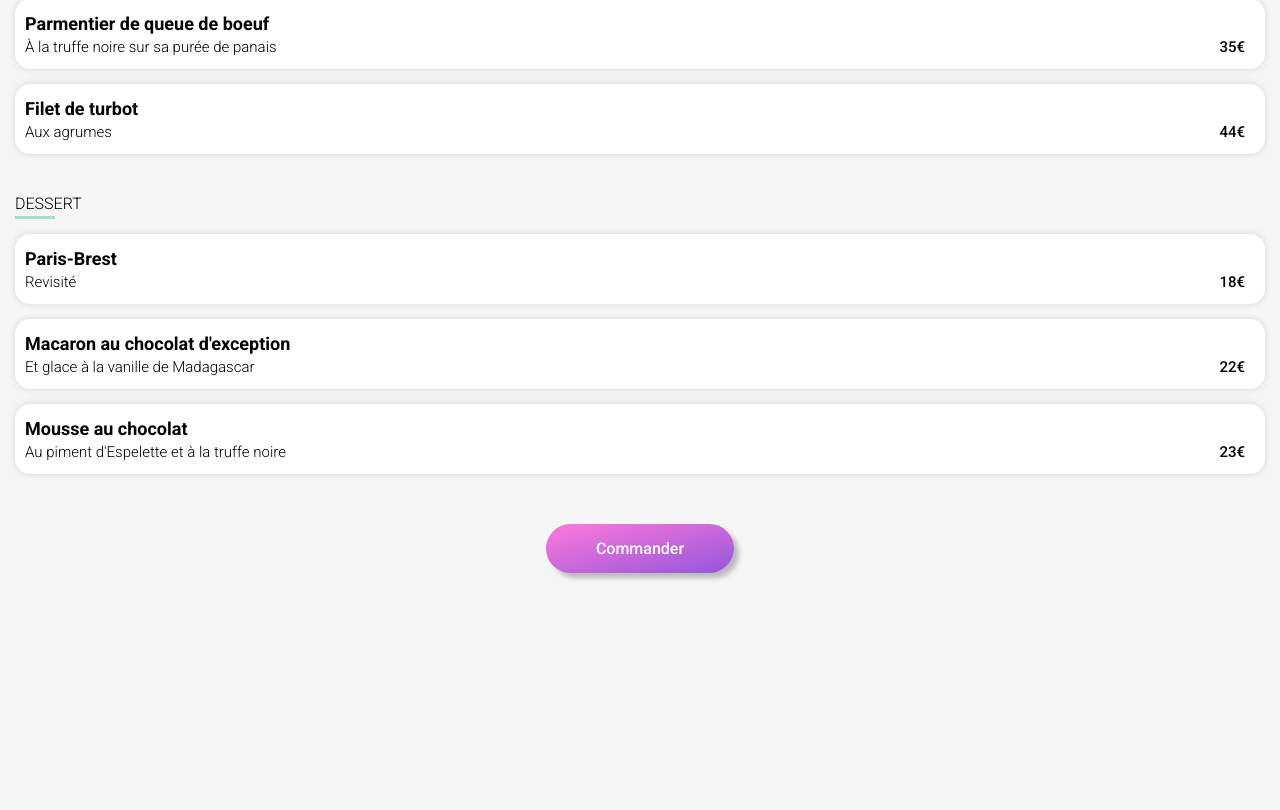
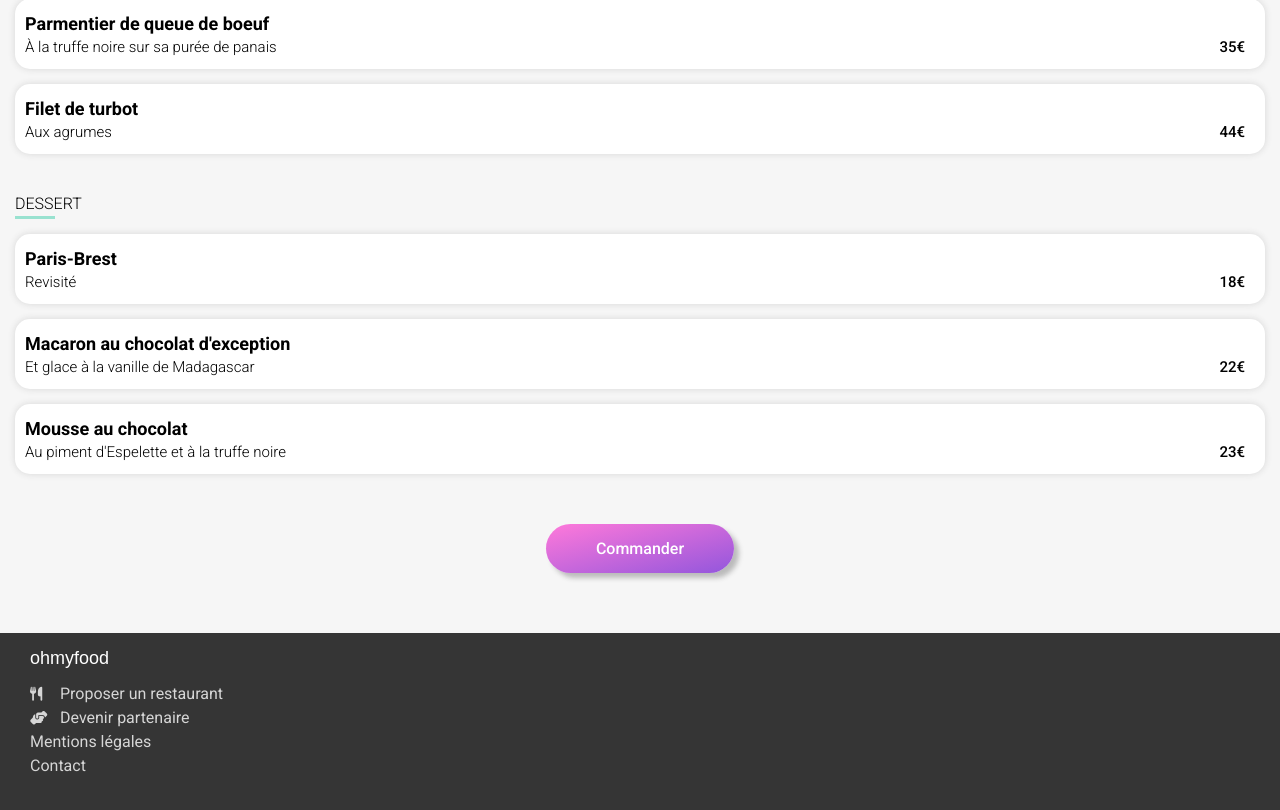
Before and after one commit to Barsat06/OhMyFood, a plain HTML site: page lapalettedugout.html in a window 1280 px wide. Shown: the part 846-1656 px from the top of the page. Before the commit the page ends 1479 px from the top, so only its background shows below. Drawn offline with Linux system fonts and the light colour scheme; a web font is replaced by a local one.

Commit message:
Ajout du footer de la page restaurant.

```diff
--- a/lapalettedugout.html
+++ b/lapalettedugout.html
@@ -139,11 +139,29 @@
                     </div>
                 </div>
 
+                <!--Bouton Commander-->
+
                 <div class="button pageRes">
                     <a href="">
                         Commander
                     </a>
                 </div>
             </main>
+
+            <!--Footer-->
+
+            <footer>
+                <h2>
+                    ohmyfood
+                </h2>
+
+                <ul>
+                    <li><a href=""><i class="fas fa-utensils"></i>Proposer un restaurant</a></li>
+                    <li><a href=""><i class="fas fa-hands-helping"></i>Devenir partenaire</a></li>
+                    <li><a href="">Mentions légales</a></li>
+                    <li><a href="mailto:contact@ohmyfood.fr" target="_blank">Contact</a></li>
+                </ul>
+            </footer>
         </div>
     </body>
+</html>
```
